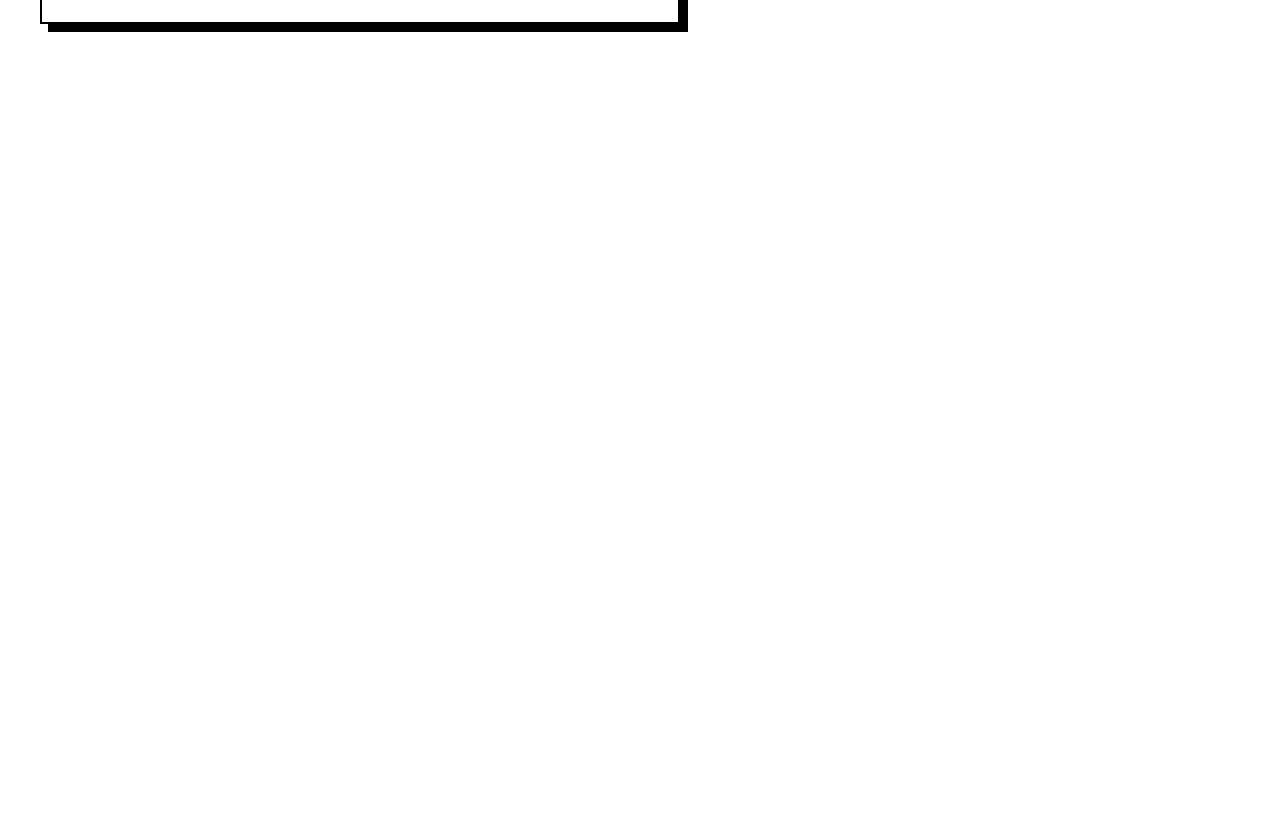
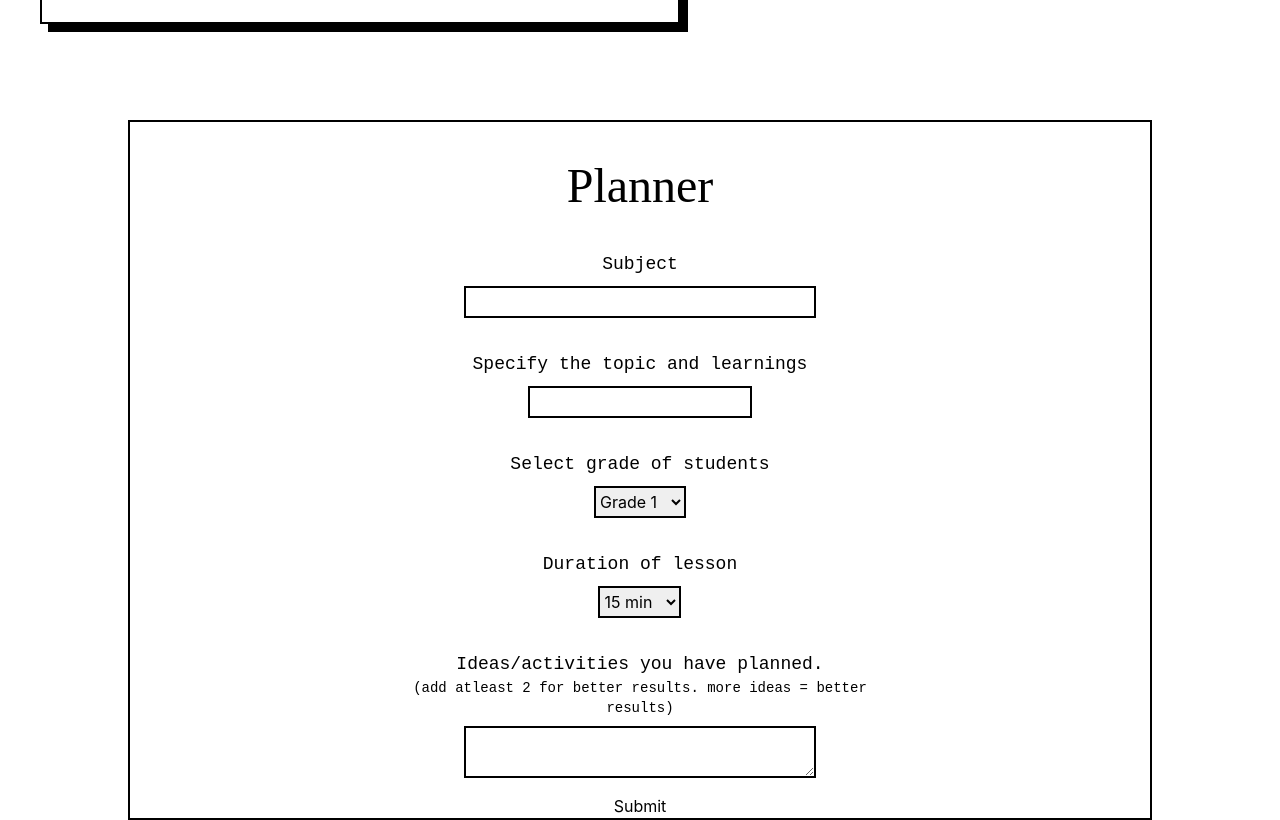
Before and after one commit to Ashirwad-Shetye/AI-integrated-Lesson-planner, a React (Create React App) app: page / in a window 1280 px wide. Shown: the part 360-1180 px from the top of the page. Before the commit the page ends 800 px from the top, so only its background shows below. Built offline with nearby package versions, Linux system fonts and the light colour scheme.

Commit message:
form content added

```diff
--- a/src/App.tsx
+++ b/src/App.tsx
@@ -1,3 +1,4 @@
+import Planner from "./components/form";
 import Hero from "./components/hero";
 import Nav from "./components/nav";
 
@@ -6,6 +7,7 @@ function App() {
     <div className="h-screen">
       <Nav />
       <Hero />
+      <Planner />
     </div>
   );
 }
--- a/src/components/form/index.tsx
+++ b/src/components/form/index.tsx
@@ -2,8 +2,80 @@ import React from "react";
 
 function Planner() {
   return (
-    <div>
-      <form></form>
+    <div className="w-full border-2 border-black mx-auto max-w-5xl mt-20">
+      <div className="mx-16 flex flex-col items-center">
+        <h1 className="text-5xl font-roboSlab my-10">Planner</h1>
+        <form className="flex flex-col items-center">
+          <div className="flex flex-col items-center mb-4 space-y-2 w-full">
+            <label className="font-roboMono text-lg">Subject</label>
+            <input
+              type="text"
+              maxLength={56}
+              className="w-8/12 h-8 border-2 border-black"
+            />
+          </div>
+          <div className="flex flex-col items-center my-4 space-y-2">
+            <label className="font-roboMono text-lg">
+              Specify the topic and learnings
+            </label>
+            <input
+              type="text"
+              maxLength={56}
+              className="w-8/12 h-8 border-2 border-black"
+            />
+          </div>
+          <div className="flex flex-col items-center my-4 space-y-2">
+            <label className="font-roboMono text-lg">
+              Select grade of students
+            </label>
+            <select name="grade" className="h-8 border-2 border-black">
+              <option value="Grade 1 (students aged 6 to 7)">Grade 1</option>
+              <option value="Grade 2 (students aged 7 to 8)">Grade 2</option>
+              <option value="Grade 3 (students aged 8 to 9)">Grade 3</option>
+              <option value="Grade 4 (students aged 9 to 10)">Grade 4</option>
+              <option value="Grade 5 (students aged 10 to 11)">Grade 5</option>
+              <option value="Grade 6 (students aged 11 to 12)">Grade 6</option>
+              <option value="Grade 7 (students aged 12 to 13)">Grade 7</option>
+              <option value="Grade 8 (students aged 13 to 14)">Grade 8</option>
+              <option value="Grade 9 (students aged 14 to 15)">Grade 9</option>
+              <option value="Grade 10 (students aged 15 to 16)">
+                Grade 10
+              </option>
+              <option value="Grade 10 (students aged 16 to 17)">
+                Grade 11
+              </option>
+              <option value="Grade 10 (students aged 17 to 18)">
+                Grade 12
+              </option>
+            </select>
+          </div>
+          <div className="flex flex-col items-center my-4 space-y-2">
+            <label className="font-roboMono text-lg">Duration of lesson</label>
+            <select name="duration" className="h-8 border-2 border-black">
+              <option value="15 min">15 min</option>
+              <option value="30 min">30 min</option>
+              <option value="45 min">45 min</option>
+              <option value="60 min">60 min</option>
+              <option value="90 min">90 min</option>
+              <option value="120 min">120 min</option>
+            </select>
+          </div>
+          <div className="flex flex-col items-center my-4 space-y-2">
+            <label className="font-roboMono text-lg text-center md:w-11/12">
+              Ideas/activities you have planned.
+              <p className="text-sm">
+                (add atleast 2 for better results. more ideas = better results)
+              </p>
+            </label>
+            <textarea
+              name="activities"
+              id=""
+              className="w-8/12 border-2 border-black"
+            ></textarea>
+          </div>
+          <button>Submit</button>
+        </form>
+      </div>
     </div>
   );
 }
```
